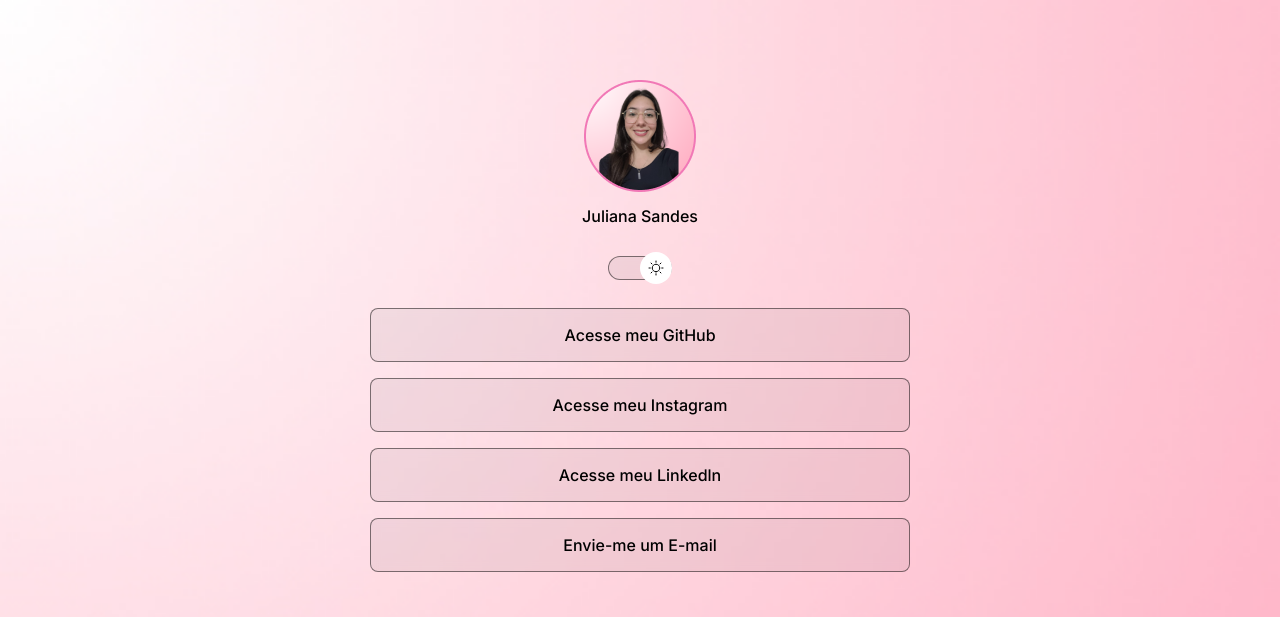
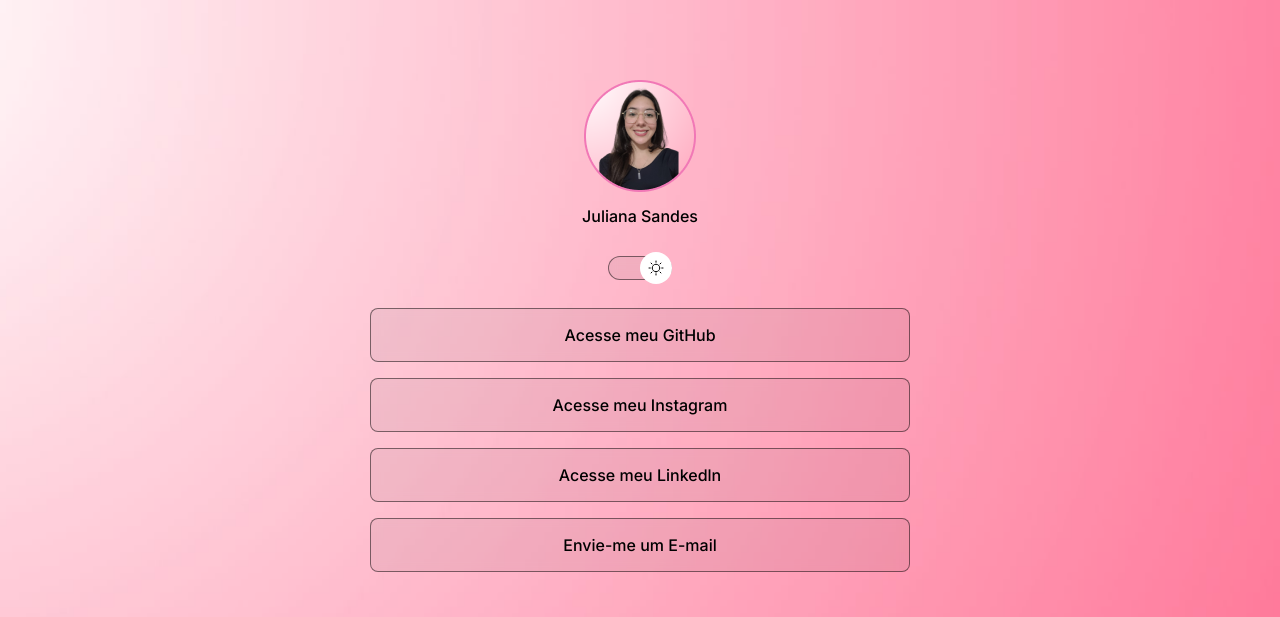
Before and after one commit to JulianaSandes/LinksJuliana, a plain HTML site: page index.html in a window 1280 px wide. Shown: the top 617 px of the page. Drawn offline with nearby package versions, Linux system fonts and the light colour scheme.

Commit message:
change backgroud based on media queries

```diff
--- a/style.css
+++ b/style.css
@@ -31,6 +31,7 @@ body{
   background-size: cover;
 */
   background: var(--bg-url) no-repeat top center/cover;
+  height: 100vh;
 }
 
 body *{
@@ -160,3 +161,14 @@ footer{
   text-align: center;
   font-size: 14px;
 }
+
+
+/* media queries*/
+@media (min-width: 700px){
+  :root {
+    --bg-url: url(./assets/bg-desktop.png)
+  }
+  .light {
+    --bg-url: url(./assets/bg-desktop-light.png)
+  }
+}
```
